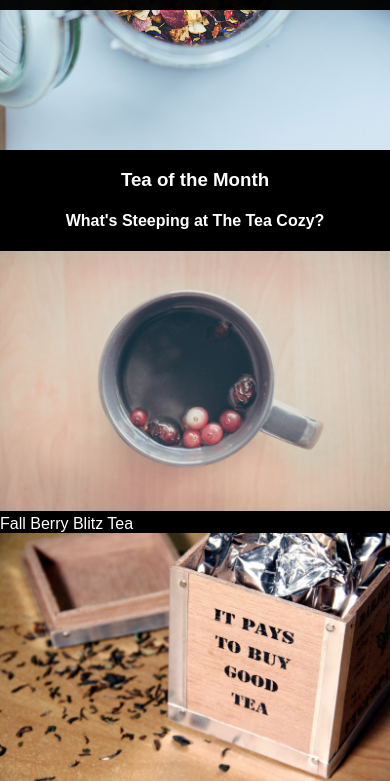
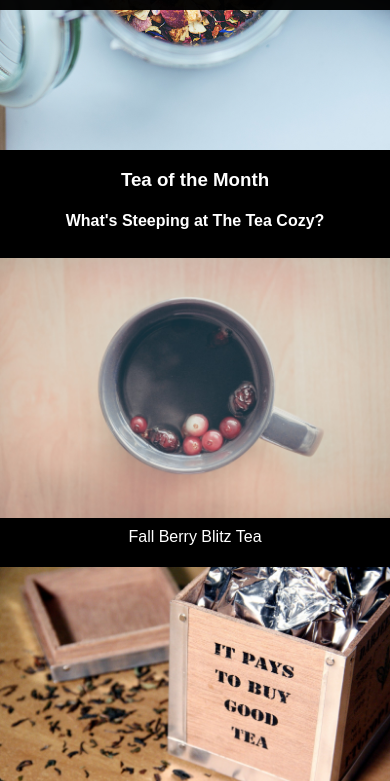
Before and after one commit to camilagx/TeaCozy, a plain HTML site: page index.html in a window 390 px wide. Shown: the part 319-1100 px from the top of the page. Drawn offline with Linux system fonts and the light colour scheme.

```diff
--- a/style.css
+++ b/style.css
@@ -55,6 +55,10 @@ nav {
   display: flex;
  }
 
+ figcaption {
+  text-align: center;
+  padding: 0.5rem;
+ }
 
 
 /** LINKS **/
@@ -142,10 +146,15 @@ a {
 
   figure {
   box-sizing: border-box;
-  margin: 0;
+  margin: 0.4rem 0;
   }
 
   figure img {
     width: 100vw;
   }
+
+  figcaption {
+    padding-top: 0.4rem;
+  }
+
 }
```
